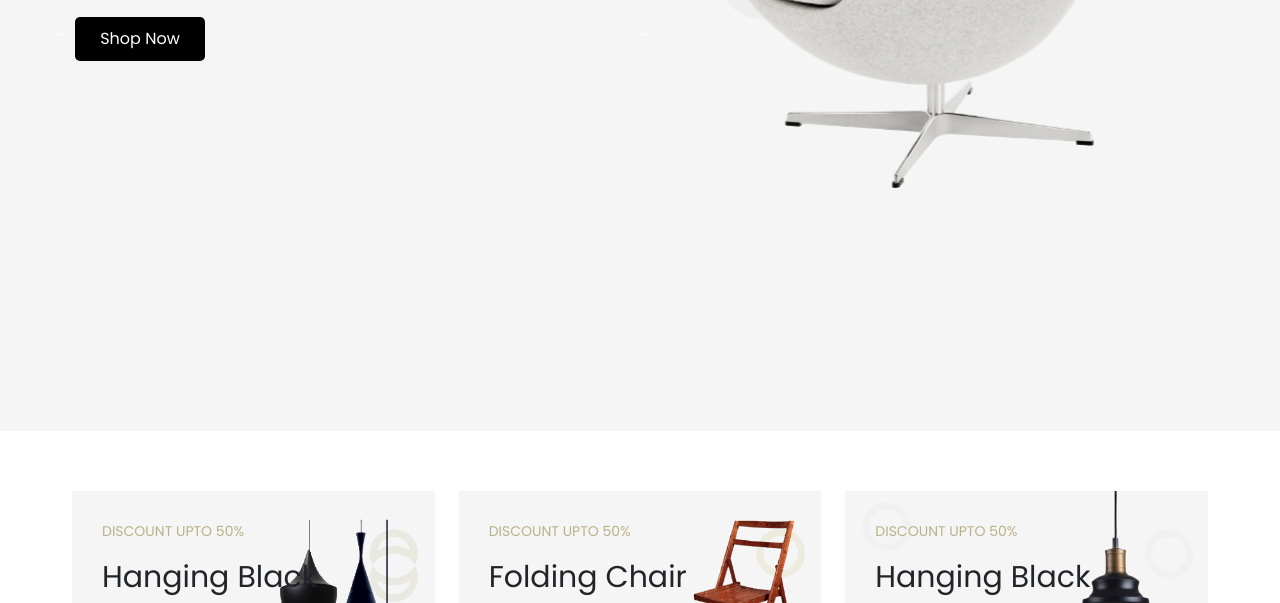
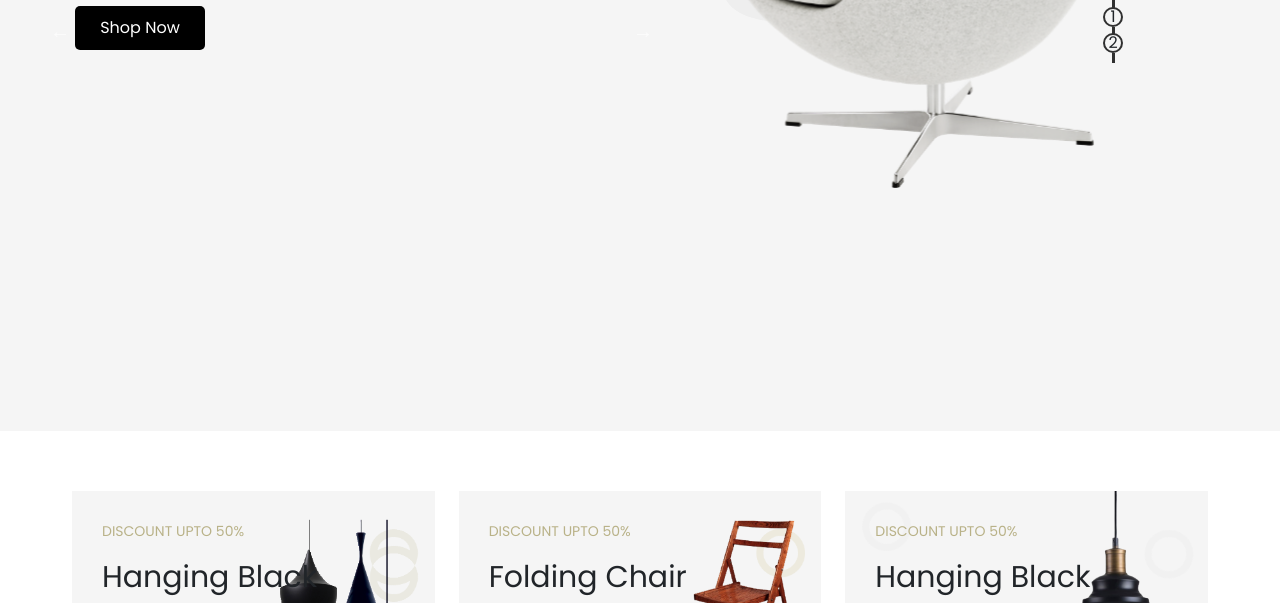
Before and after one commit to Minhaz540/e-Commerce-website, a plain HTML site: page index.html in a window 1280 px wide. Shown: the part 497-1100 px from the top of the page. Drawn offline with Linux system fonts and the light colour scheme.

Commit message:
set complete

```diff
--- a/index.html
+++ b/index.html
@@ -65,8 +65,6 @@
 				</div>
 			</div>
 		</div>
-
-
 		<!-- menu wrapper -->
 		<div class="menu-wrapper">
 			<div class="menu-wrapper-heading">
@@ -107,8 +105,6 @@
 				</div>
 			</div>
 		</div>
-
-
 		<header>
 			<!-- main navbar -->
 			<nav class="main-nav">
@@ -162,25 +158,29 @@
 			<!-- intro -->
 			<div class="container-fluid">
 				<div class="row ">
-					<div class="col-xl-6 col-sm-12 info-section">
+					<div class="col-xl-6 order-content-1 col-sm-12 info-section">
 						<div class="single-item">
 							<!-- slider Contents -->
 							<div class="into-box">
 								<div class="discount">Up to 30% off</div>
 								<div class="intro-product-name">Minimal Lighting Nordic</div>
-								<div class="description" id="pin">Spendisse got minima uas enim sit ipsum nascetur, platea netus proident scout</div>
+								<div class="description" id="pin">Penises got minima uas enid sit ipsum nascetur, platea netus proident scout</div>
 								<button class="shop-btn">Shop Now</button>
 							</div>
 							<!-- slider Contents -->
 							<div class="into-box">
 								<div class="discount">Maximum 90% off</div>
 								<div class="intro-product-name">Minimal Lighting Nordic</div>
-								<div class="description">Spendisse got minima uas enim sit ipsum nascetur, platea netus proident scout</div>
+								<div class="description">Penises got minima uas enid sit ipsum pasteur, platea netus proident scout</div>
 								<button class="shop-btn">Shop Now</button>
 							</div>
 						</div>
 					</div>
-					<div class="col-xl-6 col-sm-12 product-section ">
+					<div class="col-xl-6 order-content-2 col-sm-12 product-section">
+						<div class="sliding-btns">
+							<span>1</span>
+							<span>2</span>
+						</div>
 						<div class="fade-effect overflow-hidden z-index:1">
 							<img class="intro-img" src="./assets/images/home-one-hero-slide-img-1.png" alt="chair">
 							<img class="intro-img slider-content-2" src="./assets/images/home-one-hero-slide-img-2.png" alt="chair">
--- a/styles/home.css
+++ b/styles/home.css
@@ -1,6 +1,56 @@
 /* header section */
 .product-section {
 	position: relative;
+}
+/* slider-controller */
+.sliding-btns {
+	position: absolute;
+    bottom: 372px;
+    right: 157px;
+    z-index: 99;
+}
+.sliding-btns span {
+	display: flex;
+	justify-content: center;
+	align-items: center;
+	flex-direction: column;
+	margin-bottom: 6px;
+	width: 20px;
+	height: 20px;
+	cursor: pointer;
+	border: 2px solid var(--default-color);
+	border-radius: 50%;
+	-webkit-border-radius: 50%;
+	-moz-border-radius: 50%;
+	-ms-border-radius: 50%;
+	-o-border-radius: 50%;
+}
+.sliding-btns span:first-child::before {
+	content: "";
+    position: absolute;
+    right: 8px;
+    top: -12px;
+    height: 14px;
+    width: 3px;
+    background-color: var(--default-color);
+}
+.sliding-btns span:first-child::after {
+	content: "";
+    position: absolute;
+    right: 8px;
+    top: 20px;
+    height: 8px;
+    width: 3px;
+    background-color: var(--default-color);
+}
+.sliding-btns span:nth-child(2)::after {
+	content: "";
+    position: absolute;
+    right: 8px;
+    top: 46px;
+    height: 10px;
+    width: 3px;
+    background-color: var(--default-color);
 }
 .intro-img {
 	position: absolute;
@@ -100,4 +150,10 @@
 	.info-section {
 		padding-left: 30px;
 	}
+	.order-content-1 {
+		order: 2;
+	}
+	.order-content-2 {
+		order: 1;
+	}
 }
```
